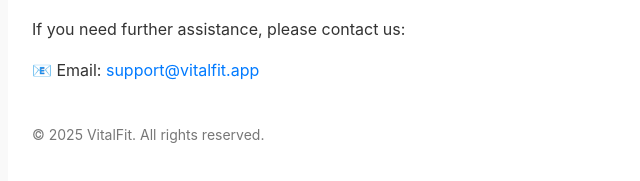
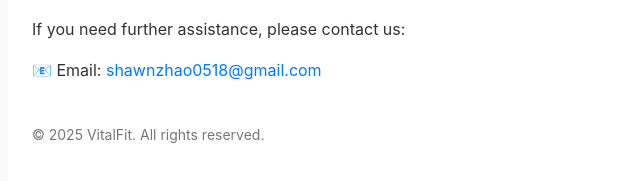
Before and after one commit to shawnzhao0518-art/VitalFit, a plain HTML site: page index.html in a window 1280 px wide. Shown: the part 654-835 px from the top of the page, 248-888 px from the left. Drawn offline with Linux system fonts and the light colour scheme.

Commit message:
Update index.html

```diff
--- a/index.html
+++ b/index.html
@@ -47,7 +47,7 @@
       If you need further assistance, please contact us:
     </p>
     <p>
-      📧 Email: <a href="mailto:support@vitalfit.app">support@vitalfit.app</a>
+      📧 Email: <a href="mailto:shawnzhao0518@gmail.com">shawnzhao0518@gmail.com</a>
     </p>
 
     <p class="footer">
```
